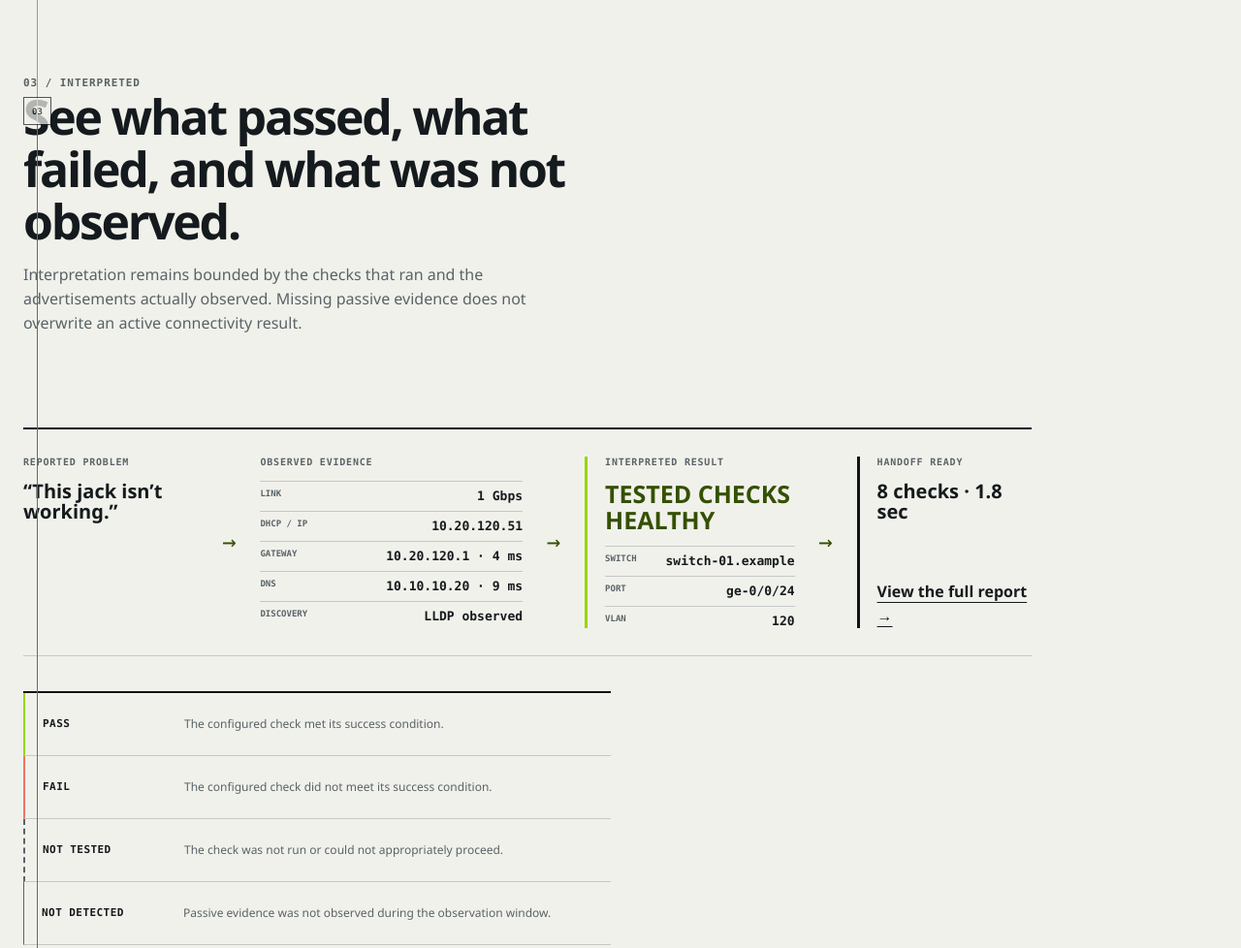
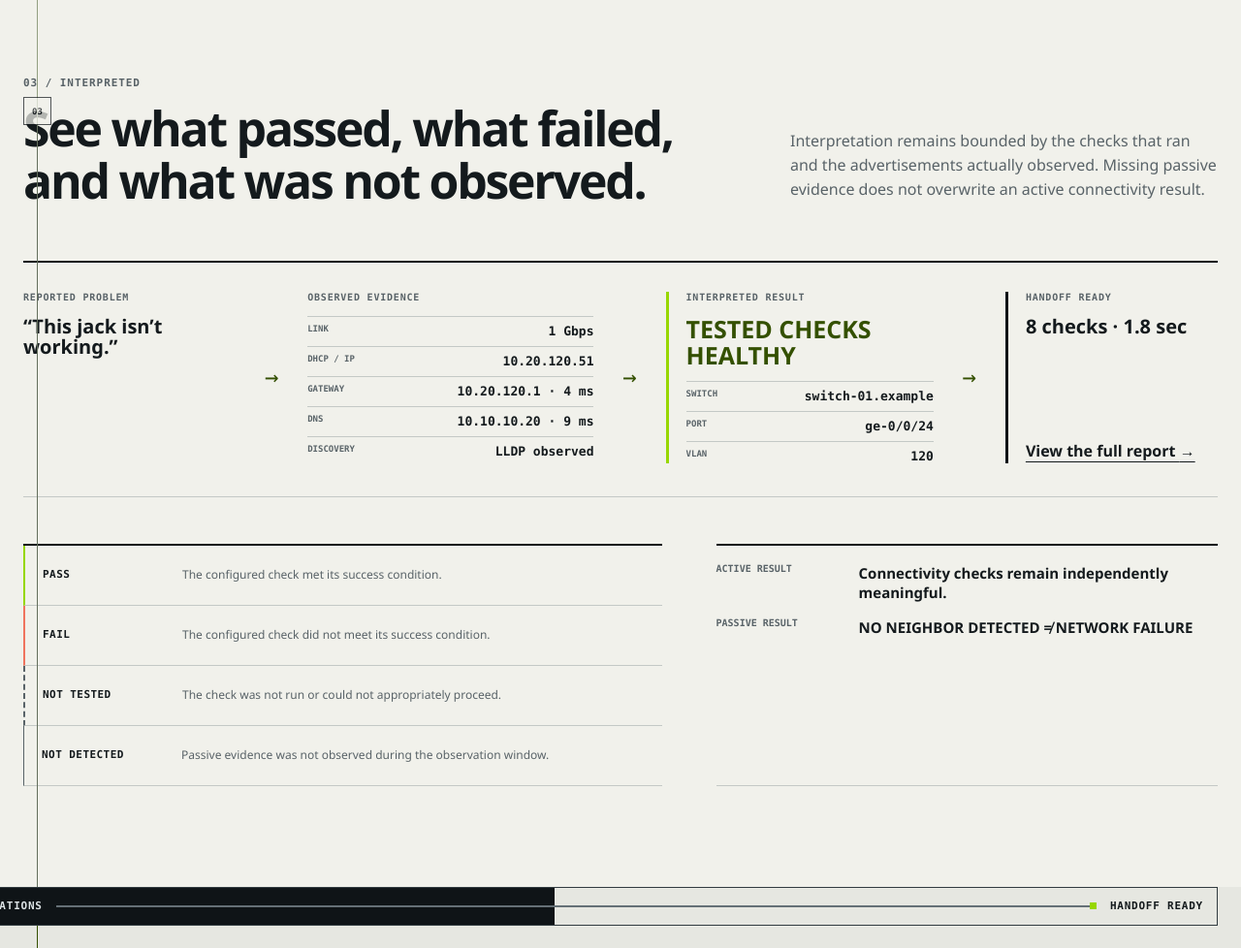
Before and after one commit to fpemvjs/LANVEXA-SITE, a website built with Vite: page index.html in a window 1280 px wide. Shown: the part 3360-4338 px from the top of the page at 97% size. Built offline with nearby package versions, Linux system fonts and the light colour scheme.

Commit message:
fix: widen Section 03 diagnostic flow

```diff
--- a/src/evidence-ledger.css
+++ b/src/evidence-ledger.css
@@ -247,38 +247,55 @@
 }
 
 .interpretation {
+  width: 100%;
   max-width: var(--max);
   margin: auto;
   padding-top: 126px;
   padding-bottom: 136px;
   display: grid;
-  grid-template-columns: 1.05fr 0.95fr;
-  gap: 24px 78px;
+  grid-template-columns: minmax(0, 1.12fr) minmax(0, 0.88fr);
+  column-gap: 56px;
+  row-gap: 0;
 }
 .stage-interpreted .ledger-coordinate { top: 126px; }
+.interpretation-head {
+  grid-column: 1 / -1;
+  display: grid;
+  grid-template-columns: minmax(0, 1.25fr) minmax(0, 0.75fr);
+  column-gap: 56px;
+  align-items: end;
+}
+.interpretation-head .section-index {
+  grid-column: 1 / -1;
+  margin-bottom: 12px;
+}
 .interpretation-head h2 {
-  max-width: 720px;
-  margin: 36px 0 32px;
+  max-width: 780px;
+  margin: 20px 0 0;
   font-size: clamp(58px, 6.4vw, 90px);
   line-height: 0.91;
   letter-spacing: -0.06em;
 }
 .interpretation-head > p:last-child {
-  max-width: 590px;
+  max-width: 480px;
+  margin: 0 0 6px;
   color: var(--muted);
+  font-size: 16px;
+  line-height: 1.55;
 }
 .state-ledger {
-  align-self: end;
+  grid-column: 1;
+  margin-top: 48px;
   border-top: 2px solid var(--graphite);
 }
 .state-ledger > div {
-  min-height: 65px;
+  min-height: 62px;
   padding: 13px 0 13px 18px;
   border-bottom: 1px solid var(--border);
   border-left: 4px solid var(--signal);
   display: grid;
   grid-template-columns: 128px 1fr;
-  gap: 18px;
+  gap: 16px;
   align-items: center;
 }
 .state-ledger [data-state="fail"] { border-left-color: var(--error); }
@@ -287,20 +304,21 @@
 .state-ledger strong { font: 700 11px/1.3 var(--mono); }
 .state-ledger span { color: var(--muted); font-size: 12px; }
 .no-neighbor-ledger {
-  grid-column: 1 / -1;
-  margin: 58px 0 0 18%;
-  padding: 20px 0;
+  grid-column: 2;
+  margin-top: 48px;
+  padding: 18px 0;
   border-top: 2px solid var(--graphite);
   border-bottom: 1px solid var(--border);
   display: grid;
-  grid-template-columns: 140px 1fr;
-  gap: 14px 30px;
+  grid-template-columns: 125px 1fr;
+  gap: 16px 22px;
+  align-content: start;
 }
 .no-neighbor-ledger span {
   color: var(--muted);
   font: 650 10px var(--mono);
 }
-.no-neighbor-ledger strong { font-size: 16px; }
+.no-neighbor-ledger strong { font-size: 15px; line-height: 1.35; }
 
 .stage-handoff {
   padding-top: 0;
@@ -345,7 +363,10 @@
   .stage-observed { grid-template-columns: 1fr; }
   .stage-observed .discovery-copy { max-width: 760px; }
   .interpretation { grid-template-columns: 1fr; }
-  .state-ledger { max-width: 720px; margin-left: auto; }
+  .interpretation-head { grid-template-columns: 1fr; }
+  .interpretation-head > p:last-child { margin-top: 16px; max-width: 680px; }
+  .state-ledger { grid-column: 1 / -1; max-width: 100%; margin-top: 38px; }
+  .no-neighbor-ledger { grid-column: 1 / -1; margin-top: 28px; max-width: 100%; }
 }
 
 @media (max-width: 1100px) {
@@ -477,8 +498,8 @@
 .stage-observed { padding-top: 88px; padding-bottom: 92px; }
 .stage-observed .discovery-copy h2 { font-size: var(--type-major); line-height: 1.02; max-width: 620px; }
 .interpretation { padding-top: 92px; padding-bottom: 96px; }
-.interpretation-head h2 { font-size: var(--type-major); line-height: 1.02; max-width: 820px; margin: 24px 0 22px; }
-.homepage-transformation { max-width: var(--content-wide); margin-top: 38px; }
+.interpretation-head h2 { font-size: var(--type-major); line-height: 1.02; max-width: 820px; margin: 20px 0 0; }
+.homepage-transformation { max-width: 100%; }
 .stage-handoff { padding-top: 0; padding-bottom: 104px; }
 .stage-handoff .evidence-head h2 { font-size: var(--type-major); line-height: 1.02; }
 .scope-section { padding-top: 88px; padding-bottom: 88px; }
@@ -493,7 +514,7 @@
 .stage-handoff .evidence-continuity { top: 0; }
 .stage-handoff .evidence-head { margin-top: 28px; }
 .interpretation { padding-bottom: 78px; }
-.no-neighbor-ledger { margin-top: 42px; }
+.no-neighbor-ledger { margin-top: 48px; }
 @media (max-width: 560px) { .stage-handoff { padding-top: 64px; } .stage-handoff .evidence-head { margin-top: 22px; } .interpretation { padding-bottom: 64px; } .no-neighbor-ledger { margin-top: 34px; } }
 
 /* Flow continuity: distinguish minor joins from major phase changes. */
@@ -654,13 +675,15 @@
 .homepage-problem span { color: var(--muted); max-width: 600px; }
 .homepage-transformation {
   grid-column: 1 / -1;
-  margin: 62px 0 12px;
-  padding: 28px 0;
+  width: 100%;
+  max-width: 100%;
+  margin: 52px 0 0;
+  padding: 30px 0 34px;
   border-top: 2px solid var(--graphite);
   border-bottom: 1px solid var(--border);
   display: grid;
-  grid-template-columns: 1fr 28px 1.5fr 28px 1.2fr 28px 1fr;
-  gap: 18px;
+  grid-template-columns: minmax(0, 1.15fr) 28px minmax(0, 1.55fr) 28px minmax(0, 1.45fr) 28px minmax(0, 1.15fr);
+  column-gap: clamp(14px, 1.8vw, 28px);
   align-items: stretch;
 }
 .transform-stage { display: flex; flex-direction: column; gap: 13px; }
```
